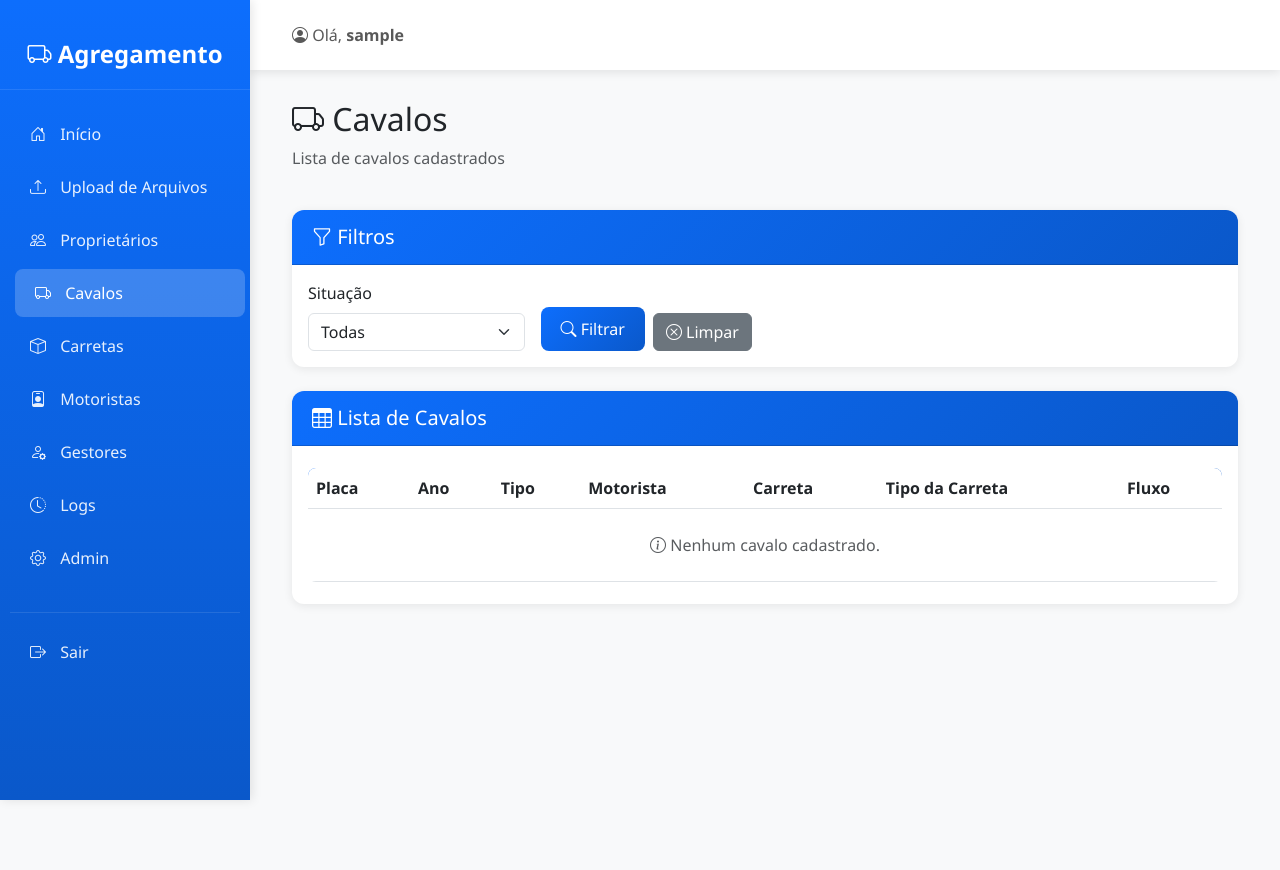
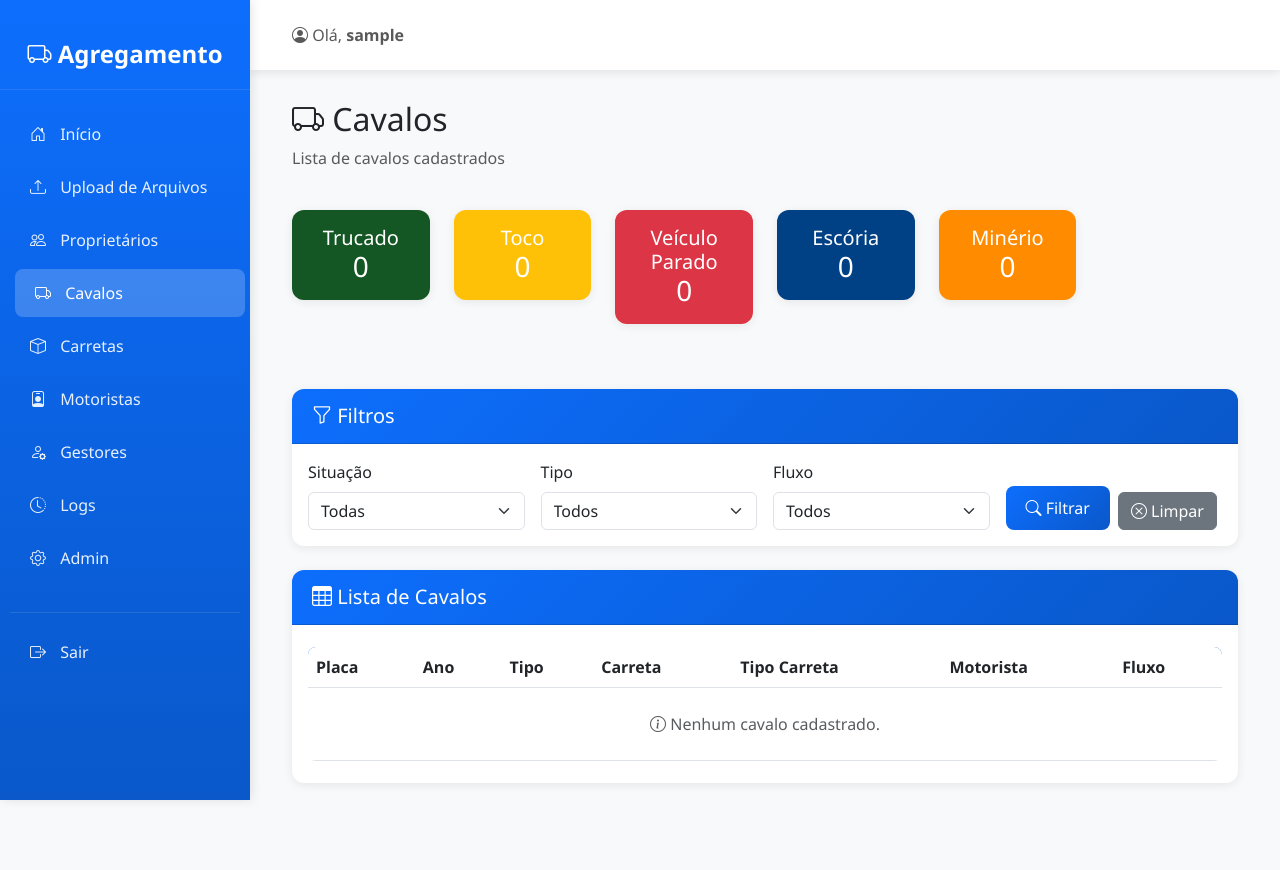
Before and after one commit to anotherDavidSousa/Agregamentos, a Django app: page /cavalos/ in a window 1280 px wide. Run offline with Django 4.2, Linux system fonts and the light colour scheme; the visitor is signed in with stand-in values (Sample User, id 1); data that the repository does not hold is empty; some libraries are stand-ins or nearby versions.

Commit message:
mudanças no template de cavalos

```diff
--- a/core/views.py
+++ b/core/views.py
@@ -438,12 +438,44 @@ def gestor_edit(request, pk):
 @login_required
 def cavalo_list(request):
     cavalos = Cavalo.objects.select_related('motorista', 'carreta', 'gestor').all()
+
+    # Filtros
     situacao_filter = request.GET.get('situacao', '')
+    tipo_filter = request.GET.get('tipo', '')
+    fluxo_filter = request.GET.get('fluxo', '')
+
+    # Aplicar filtros
     if situacao_filter:
-        cavalos = cavalos.filter(situacao=situacao_filter)
+        if situacao_filter == 'parado':
+            # Veículo parado = quebrado ou desagregado
+            cavalos = cavalos.filter(Q(situacao='quebrado') | Q(situacao='desagregado'))
+        else:
+            cavalos = cavalos.filter(situacao=situacao_filter)
+
+    if tipo_filter:
+        cavalos = cavalos.filter(tipo=tipo_filter)
+
+    if fluxo_filter:
+        cavalos = cavalos.filter(fluxo=fluxo_filter)
+
+    # Contadores (todos os cavalos, não apenas os filtrados)
+    todos_cavalos = Cavalo.objects.all()
+    contador_trucado = todos_cavalos.filter(tipo='trucado').count()
+    contador_toco = todos_cavalos.filter(tipo='toco').count()
+    contador_parado = todos_cavalos.filter(Q(situacao='quebrado') | Q(situacao='desagregado')).count()
+    contador_escoria = todos_cavalos.filter(fluxo='escoria').count()
+    contador_minerio = todos_cavalos.filter(fluxo='minerio').count()
+
     return render(request, 'core/cavalo_list.html', {
         'cavalos': cavalos,
-        'situacao_filter': situacao_filter
+        'situacao_filter': situacao_filter,
+        'tipo_filter': tipo_filter,
+        'fluxo_filter': fluxo_filter,
+        'contador_trucado': contador_trucado,
+        'contador_toco': contador_toco,
+        'contador_parado': contador_parado,
+        'contador_escoria': contador_escoria,
+        'contador_minerio': contador_minerio,
     })
 
 
--- a/templates/core/cavalo_list.html
+++ b/templates/core/cavalo_list.html
@@ -4,6 +4,44 @@
 
 {% block extra_css %}
 <link rel="stylesheet" href="https://cdn.datatables.net/1.13.7/css/dataTables.bootstrap5.min.css">
+<style>
+    .badge-trucado {
+        background-color: #155724 !important;
+        color: white !important;
+    }
+    .badge-toco {
+        background-color: #ffc107 !important;
+        color: white !important;
+    }
+    .badge-escoria {
+        background-color: #004085 !important;
+        color: black !important;
+    }
+    .badge-minerio {
+        background-color: #ff8c00 !important;
+        color: black !important;
+    }
+    .banner-trucado {
+        background-color: #155724;
+        color: white;
+    }
+    .banner-toco {
+        background-color: #ffc107;
+        color: white;
+    }
+    .banner-parado {
+        background-color: #dc3545;
+        color: white;
+    }
+    .banner-escoria {
+        background-color: #004085;
+        color: white;
+    }
+    .banner-minerio {
+        background-color: #ff8c00;
+        color: white;
+    }
+</style>
 {% endblock %}
 
 {% block content %}
@@ -12,6 +50,50 @@
         <div class="col-12">
             <h2><i class="bi bi-truck"></i> Cavalos</h2>
             <p class="text-muted">Lista de cavalos cadastrados</p>
+        </div>
+    </div>
+
+    <!-- Exibidores de Quantidade -->
+    <div class="row mb-4">
+        <div class="col-md-2 col-sm-6 mb-3">
+            <div class="card banner-trucado text-center">
+                <div class="card-body">
+                    <h5 class="card-title mb-0">Trucado</h5>
+                    <h3 class="mb-0">{{ contador_trucado }}</h3>
+                </div>
+            </div>
+        </div>
+        <div class="col-md-2 col-sm-6 mb-3">
+            <div class="card banner-toco text-center">
+                <div class="card-body">
+                    <h5 class="card-title mb-0">Toco</h5>
+                    <h3 class="mb-0">{{ contador_toco }}</h3>
+                </div>
+            </div>
+        </div>
+        <div class="col-md-2 col-sm-6 mb-3">
+            <div class="card banner-parado text-center">
+                <div class="card-body">
+                    <h5 class="card-title mb-0">Veículo Parado</h5>
+                    <h3 class="mb-0">{{ contador_parado }}</h3>
+                </div>
+            </div>
+        </div>
+        <div class="col-md-2 col-sm-6 mb-3">
+            <div class="card banner-escoria text-center">
+                <div class="card-body">
+                    <h5 class="card-title mb-0">Escória</h5>
+                    <h3 class="mb-0">{{ contador_escoria }}</h3>
+                </div>
+            </div>
+        </div>
+        <div class="col-md-2 col-sm-6 mb-3">
+            <div class="card banner-minerio text-center">
+                <div class="card-body">
+                    <h5 class="card-title mb-0">Minério</h5>
+                    <h3 class="mb-0">{{ contador_minerio }}</h3>
+                </div>
+            </div>
         </div>
     </div>
 
@@ -27,8 +109,23 @@
                     <select id="situacao" name="situacao" class="form-select">
                         <option value="">Todas</option>
                         <option value="ativo" {% if situacao_filter == 'ativo' %}selected{% endif %}>Ativo</option>
-                        <option value="quebrado" {% if situacao_filter == 'quebrado' %}selected{% endif %}>Quebrado</option>
-                        <option value="desagregado" {% if situacao_filter == 'desagregado' %}selected{% endif %}>Desagregado</option>
+                        <option value="parado" {% if situacao_filter == 'parado' %}selected{% endif %}>Parado</option>
+                    </select>
+                </div>
+                <div class="col-md-3">
+                    <label for="tipo" class="form-label">Tipo</label>
+                    <select id="tipo" name="tipo" class="form-select">
+                        <option value="">Todos</option>
+                        <option value="trucado" {% if tipo_filter == 'trucado' %}selected{% endif %}>Trucado</option>
+                        <option value="toco" {% if tipo_filter == 'toco' %}selected{% endif %}>Toco</option>
+                    </select>
+                </div>
+                <div class="col-md-3">
+                    <label for="fluxo" class="form-label">Fluxo</label>
+                    <select id="fluxo" name="fluxo" class="form-select">
+                        <option value="">Todos</option>
+                        <option value="escoria" {% if fluxo_filter == 'escoria' %}selected{% endif %}>Escória</option>
+                        <option value="minerio" {% if fluxo_filter == 'minerio' %}selected{% endif %}>Minério</option>
                     </select>
                 </div>
                 <div class="col-md-3 d-flex align-items-end">
@@ -52,15 +149,15 @@
                 </div>
                 <div class="card-body">
                     <div class="table-responsive">
-                        <table id="tabelaCavalos" class="table table-hover" style="width:100%">
+                        <table id="tabelaCavalos" class="table table-hover">
                             <thead>
                                 <tr>
                                     <th>Placa</th>
                                     <th>Ano</th>
                                     <th>Tipo</th>
+                                    <th>Carreta</th>
+                                    <th>Tipo Carreta</th>
                                     <th>Motorista</th>
-                                    <th>Carreta</th>
-                                    <th>Tipo da Carreta</th>
                                     <th>Fluxo</th>
                                 </tr>
                             </thead>
@@ -76,19 +173,9 @@
                                     <td>{{ cavalo.ano|default:"-" }}</td>
                                     <td>
                                         {% if cavalo.tipo == 'toco' %}
-                                            <span class="badge bg-info">Toco</span>
+                                            <span class="badge badge-toco">Toco</span>
                                         {% elif cavalo.tipo == 'trucado' %}
-                                            <span class="badge bg-primary">Trucado</span>
-                                        {% else %}
-                                            <span class="text-muted">-</span>
-                                        {% endif %}
-                                    </td>
-                                    <td>
-                                        {% if cavalo.motorista %}
-                                            <a href="{% url 'motorista_detail' cavalo.motorista.pk %}"
-                                               style="text-decoration: none; font-weight: bold; color: #0d6efd;">
-                                                {{ cavalo.motorista.nome }}
-                                            </a>
+                                            <span class="badge badge-trucado">Trucado</span>
                                         {% else %}
                                             <span class="text-muted">-</span>
                                         {% endif %}
@@ -111,10 +198,20 @@
                                         {% endif %}
                                     </td>
                                     <td>
+                                        {% if cavalo.motorista %}
+                                            <a href="{% url 'motorista_detail' cavalo.motorista.pk %}"
+                                               style="text-decoration: none; font-weight: bold; color: #0d6efd;">
+                                                {{ cavalo.motorista.nome }}
+                                            </a>
+                                        {% else %}
+                                            <span class="text-muted">-</span>
+                                        {% endif %}
+                                    </td>
+                                    <td>
                                         {% if cavalo.fluxo == 'escoria' %}
-                                            <span class="badge bg-warning">Escória</span>
+                                            <span class="badge badge-escoria">Escória</span>
                                         {% elif cavalo.fluxo == 'minerio' %}
-                                            <span class="badge bg-info">Minério</span>
+                                            <span class="badge badge-minerio">Minério</span>
                                         {% else %}
                                             <span class="text-muted">-</span>
                                         {% endif %}
@@ -148,11 +245,10 @@
             },
             order: [[0, 'asc']], // Ordenar por Placa por padrão
             pageLength: 25,
-            autoWidth: false,
+            autoWidth: true,
             responsive: true,
             columnDefs: [
-                { orderable: true, targets: '_all' },
-                { width: 'auto', targets: '_all' }
+                { orderable: true, targets: '_all' }
             ]
         });
     });
```
